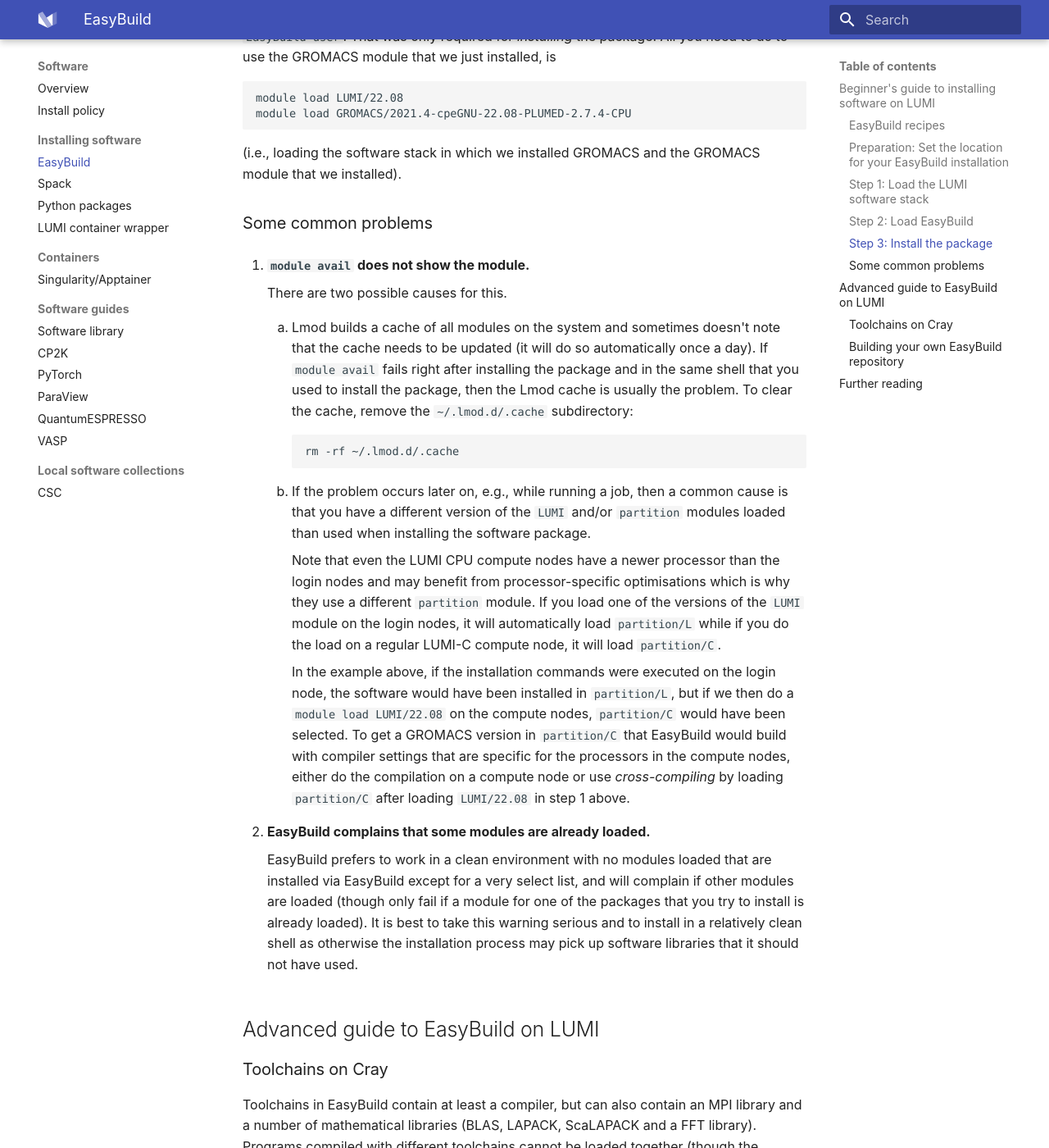
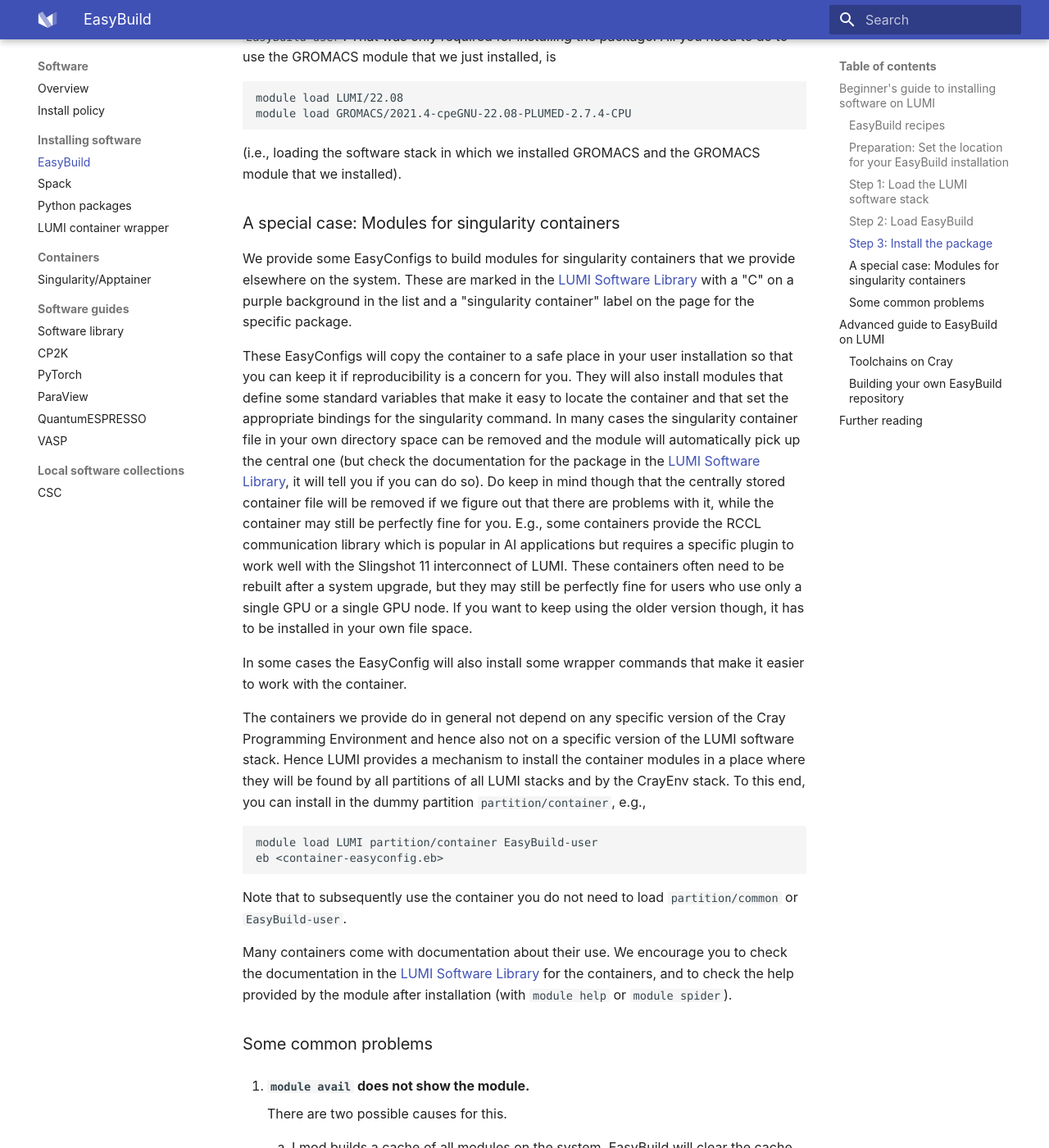
Before and after one commit to Lumi-supercomputer/lumi-userguide, an MkDocs documentation site: the page built from docs/software/installing/easybuild.md, in a window 1280 px wide and 1400 px high, scrolled down 4526 px. Shown: the whole window at 82% size. Built offline with MkDocs 1.6.1 and Material for MkDocs 9.7.7, drawn with Linux system fonts in a browser that asks for light colours; some of the changed text lies outside the part shown.

Commit message:
Adaptations to the EasyBuild documentation for the installation of container modules.

````diff
--- a/docs/software/installing/easybuild.md
+++ b/docs/software/installing/easybuild.md
@@ -262,21 +262,69 @@
 (i.e., loading the software stack in which we installed GROMACS and the GROMACS module that
 we installed).
 
+
+### A special case: Modules for singularity containers
+
+We provide some EasyConfigs to build modules for singularity containers that we provide
+elsewhere on the system. These are marked in the [LUMI Software Library][software-library]
+with a "C" on a purple background in the list and a "singularity container" label on the
+page for the specific package.
+
+These EasyConfigs will copy the container to a safe place in your user installation so that
+you can keep it if reproducibility is a concern for you. They will also install modules that
+define some standard variables that make it easy to locate the container and that set the
+appropriate bindings for the singularity command. In many cases the singularity container file
+in your own directory space can be removed and the module will automatically pick up the central
+one (but check the documentation for the package in the [LUMI Software Library][software-library],
+it will tell you if you can do so).
+Do keep in mind though that the centrally stored container file will be removed if we figure out that there are
+problems with it, while the container may still be perfectly fine for you. E.g., some containers
+provide the RCCL communication library which is popular in AI applications but requires a
+specific plugin to work well with the Slingshot 11 interconnect of LUMI. These containers often
+need to be rebuilt after a system upgrade, but they may still be perfectly fine for users who use
+only a single GPU or a single GPU node. If you want to keep using the older version though, it has
+to be installed in your own file space.
+
+In some cases the EasyConfig will also install some wrapper commands that make it easier
+to work with the container.
+
+The containers we provide do in general not depend on any specific version of the Cray
+Programming Environment and hence also not on a specific version of the LUMI software stack.
+Hence LUMI provides a mechanism to install the container modules in a place where they will
+be found by all partitions of all LUMI stacks and by the CrayEnv stack. To this end, you can
+install in the dummy partition `partition/container`, e.g.,
+
+```
+module load LUMI partition/container EasyBuild-user
+eb <container-easyconfig.eb>
+```
+
+Note that to subsequently use the container you do not need to load `partition/common` or
+`EasyBuild-user`.
+
+Many containers come with documentation about their use. We encourage you to check
+the documentation in the [LUMI Software Library][software-library] for the containers,
+and to check the help provided by the module after installation (with `module help`
+or `module spider`).
+
+
 ### Some common problems
 
 1.  **`module avail` does not show the module.**
 
     There are two possible causes for this.
 
-    1.  Lmod builds a cache of all modules on the system and sometimes doesn't note that the
-        cache needs to be updated (it will do so automatically once a day). If `module avail`
-        fails right after installing the package and in the same shell that you used to install
-        the package, then the Lmod cache is usually the problem. To clear the cache, remove
-        the `~/.lmod.d/.cache` subdirectory:
+    1.  Lmod builds a cache of all modules on the system. EasyBuild will clear the cache
+        so that it will be rebuilt after installing a software package and hence the
+        newly installed modules should be found. In rare cases Lmod may be in a corrupt
+        state. In those cases the best solution is to clear the cache (unless it happens
+        right after running the `eb` command to install a module):
 
         ```bash
         rm -rf ~/.lmod.d/.cache
         ```
+
+        and to log out and log in again to start with a clean shell.
 
     2.  If the problem occurs later on, e.g., while running a job, then a common cause is that
         you have a different version of the `LUMI` and/or `partition` modules loaded than used when
````
